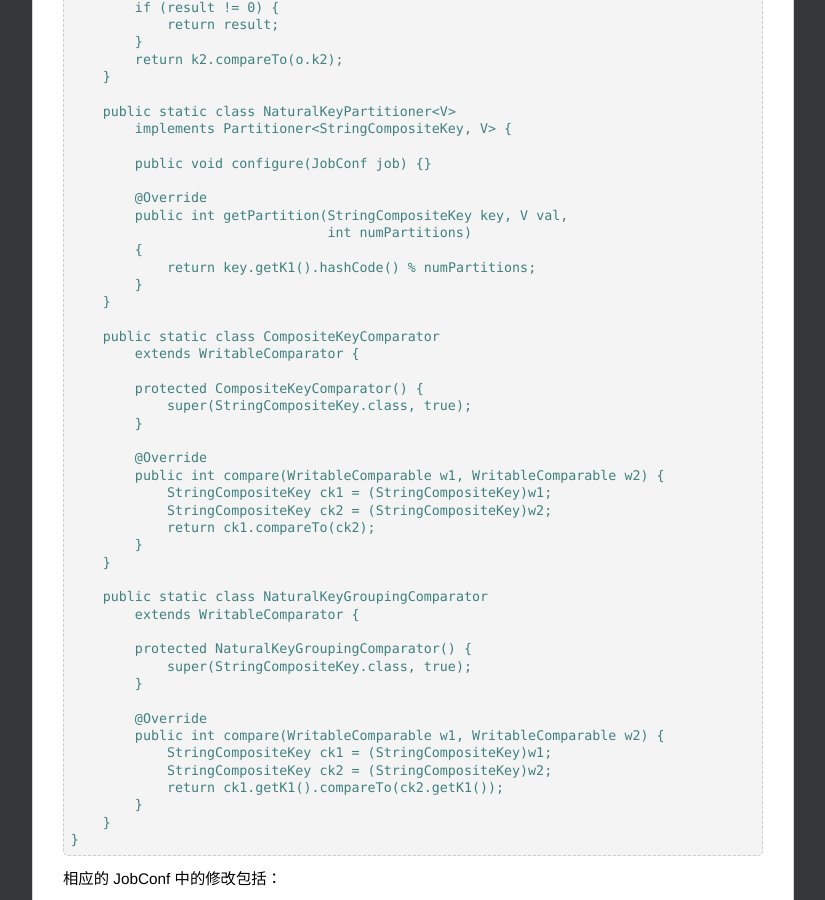
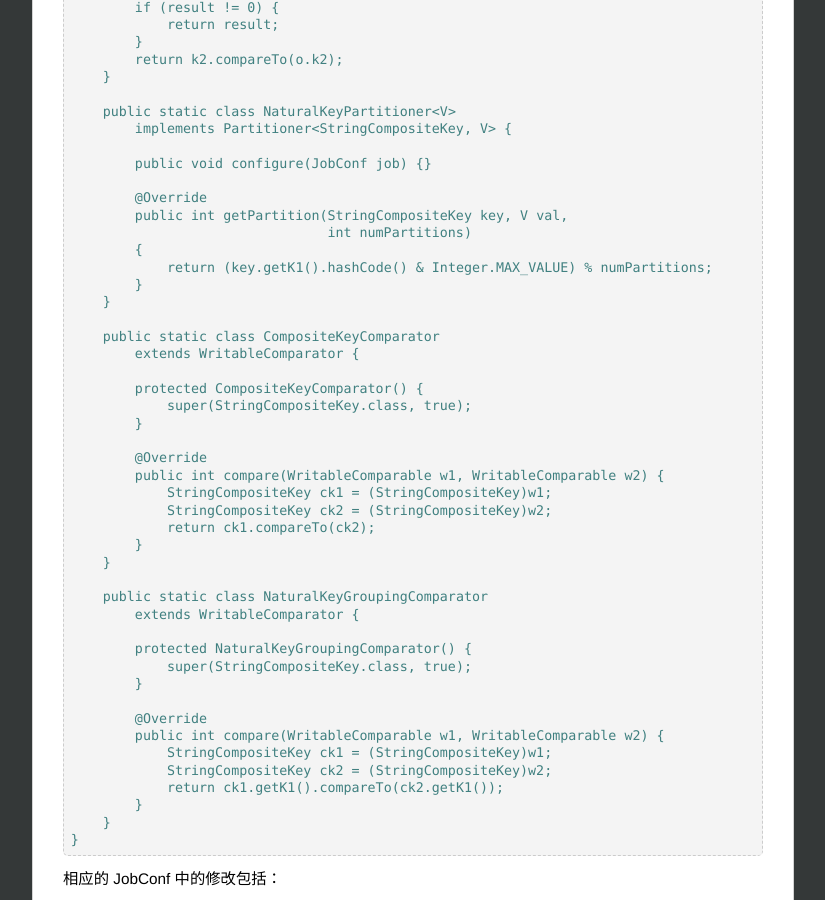
Before and after one commit to chenrushan/chenrushan.github.io, a Jekyll site: the page built from _posts/2013-11-27-hadoop-secondary-sort.markdown, in a window 1280 px wide and 900 px high, scrolled down 1749 px. Shown: the whole window, without its empty margins (227-1052 px from the left). Built offline with Jekyll 4.4.1, drawn with Linux system fonts in a browser that asks for light colours; Markdown is read by kramdown in place of the engine named in the settings.

Commit message:
fix a bug in java code

```diff
--- a/_posts/2013-11-27-hadoop-secondary-sort.markdown
+++ b/_posts/2013-11-27-hadoop-secondary-sort.markdown
@@ -26,10 +26,10 @@ title: Hadoop 二次排序 (secondary sort)
 
 下面定义了一个包含 String, String 的 CompositeKey。这个 CompositeKey 实现 WritableComparable 接口，该接口定义了 3 个函数：
 
-{% highlight java %}
-public void readFields(DataInput in) throws IOException {}
-public void write(DataOutput out) throws IOException {}
-public int compareTo(CompositeKey o) {}
+{% highlight c %}
+ public void readFields(DataInput in) throws IOException {}
+ public void write(DataOutput out) throws IOException {}
+ public int compareTo(CompositeKey o) {}
 {% endhighlight %}
 
 类实现如下：
@@ -104,7 +104,7 @@ public class StringCompositeKey implements WritableComparable<StringCompositeKey
         public int getPartition(StringCompositeKey key, V val,
                                 int numPartitions)
         {
-            return key.getK1().hashCode() % numPartitions;
+            return (key.getK1().hashCode() & Integer.MAX_VALUE) % numPartitions;
         }
     }
 
```
